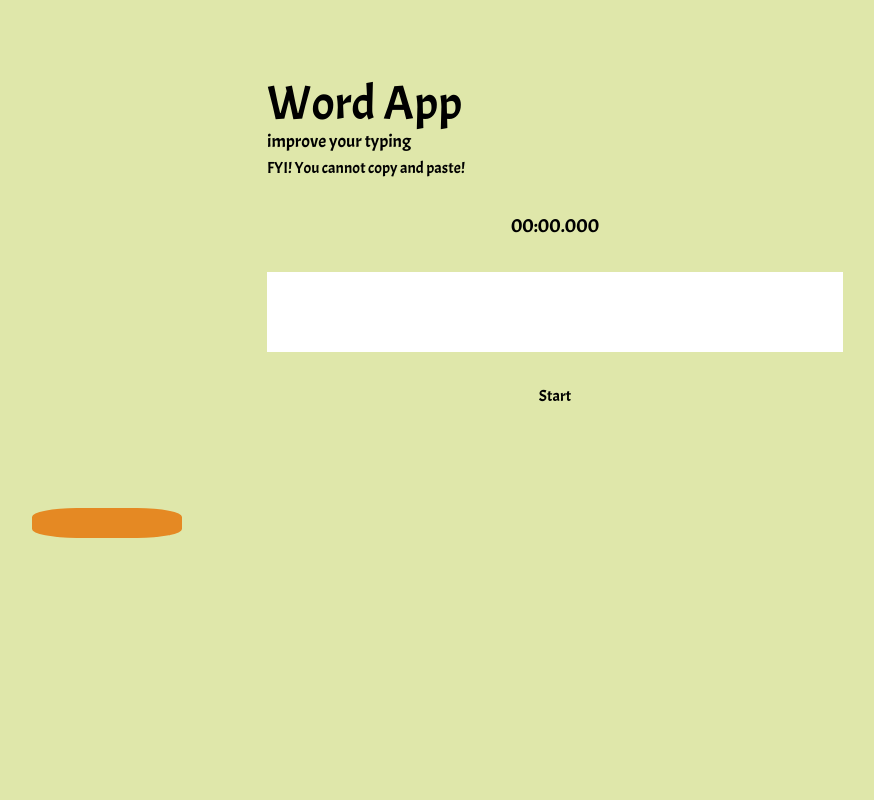
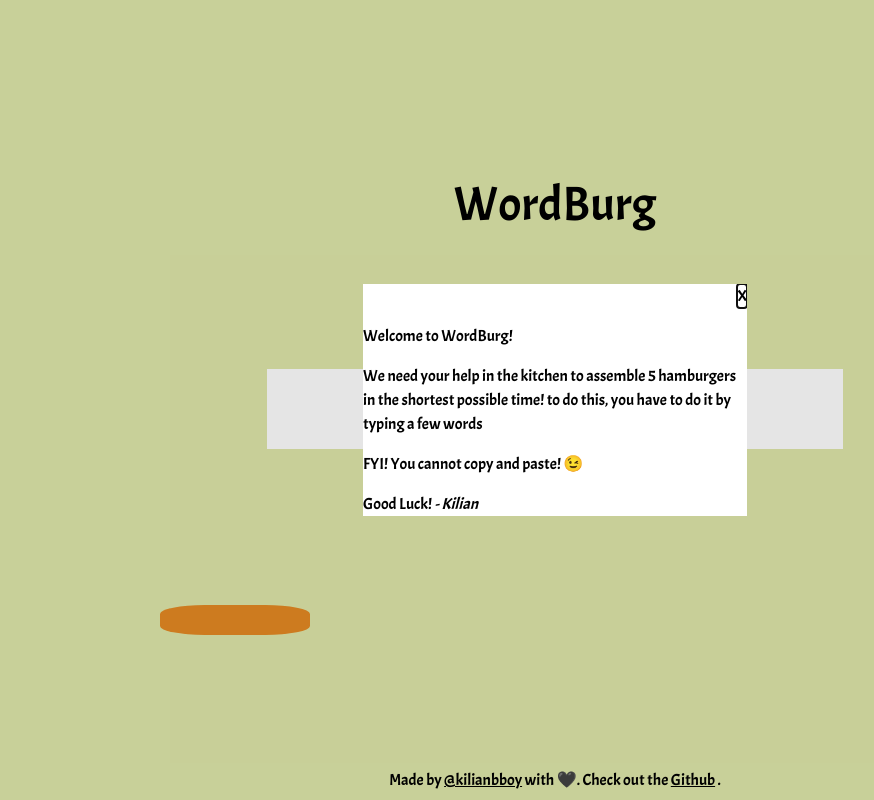
Before and after one commit to kicaal/wordburg, a Next.js app: page / in a window 1280 px wide. Shown: the whole page, without its empty margins (85-959 px from the left). Built offline with nearby package versions, Linux system fonts and the light colour scheme.

Commit message:
Added footer and update css

```diff
--- a/src/app/globals.css
+++ b/src/app/globals.css
@@ -16,6 +16,7 @@
 }
 
 body {
+  @apply flex flex-col h-screen py-2;
   color: rgb(var(--foreground-rgb));
   background: var(--background-color);
 }
--- a/src/app/page.tsx
+++ b/src/app/page.tsx
@@ -1,15 +1,64 @@
-import Image from "next/image";
+"use client";
+
 import { Game } from "./components/Game";
+import { useEffect, useRef, useState } from "react";
 
 export default function Home() {
+  const dialogRef = useRef<HTMLDialogElement>(null);
+
+  useEffect(() => {
+    dialogRef?.current?.showModal();
+  }, [dialogRef]);
+
   return (
-    <main className="flex min-h-screen flex-col gap-8 p-20 w-screen">
-      <div className="mx-auto w-full max-w-xl">
-        <h1 className="text-5xl">Word App</h1>
-        <p className="text-lg">improve your typing</p>
-        <p>FYI! You cannot copy and paste!</p>
-      </div>
-      <Game />
-    </main>
+    <>
+      <main className="flex flex-col gap-20 w-full h-full items-center justify-center">
+        <div className="mx-auto w-full max-w-xl">
+          <h1 className="text-5xl text-center">WordBurg</h1>
+          <dialog ref={dialogRef}>
+            <div className="flex flex-col gap-4 w-96">
+              <button
+                onClick={() => {
+                  dialogRef?.current?.close();
+                }}
+                className="self-end"
+              >
+                X
+              </button>
+              <p>Welcome to WordBurg!</p>
+              <p>
+                We need your help in the kitchen to assemble 5 hamburgers in the
+                shortest possible time! to do this, you have to do it by typing
+                a few words
+              </p>
+              <p>FYI! You cannot copy and paste! 😉</p>
+              <p>
+                Good Luck! <span className="italic"> - Kilian</span>
+              </p>
+            </div>
+          </dialog>
+        </div>
+        <Game />
+      </main>
+      <footer className="text-center">
+        Made by{" "}
+        <a
+          href="https://twitter.com/kilianbboy"
+          className="underline"
+          target="_blank"
+        >
+          @kilianbboy
+        </a>{" "}
+        with 🖤. Check out the{" "}
+        <a
+          href="https://github.com/kicaal"
+          className="underline"
+          target="_blank"
+        >
+          Github
+        </a>{" "}
+        .
+      </footer>
+    </>
   );
 }
```
